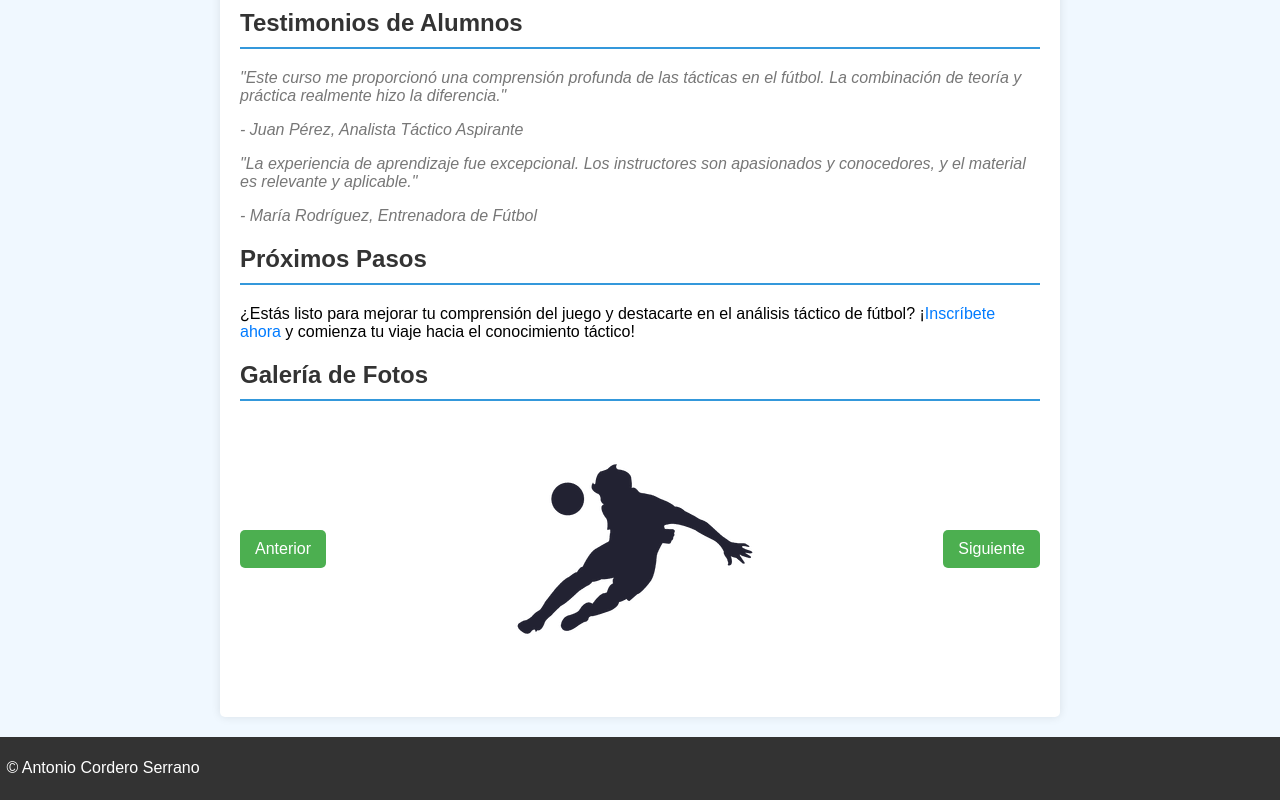
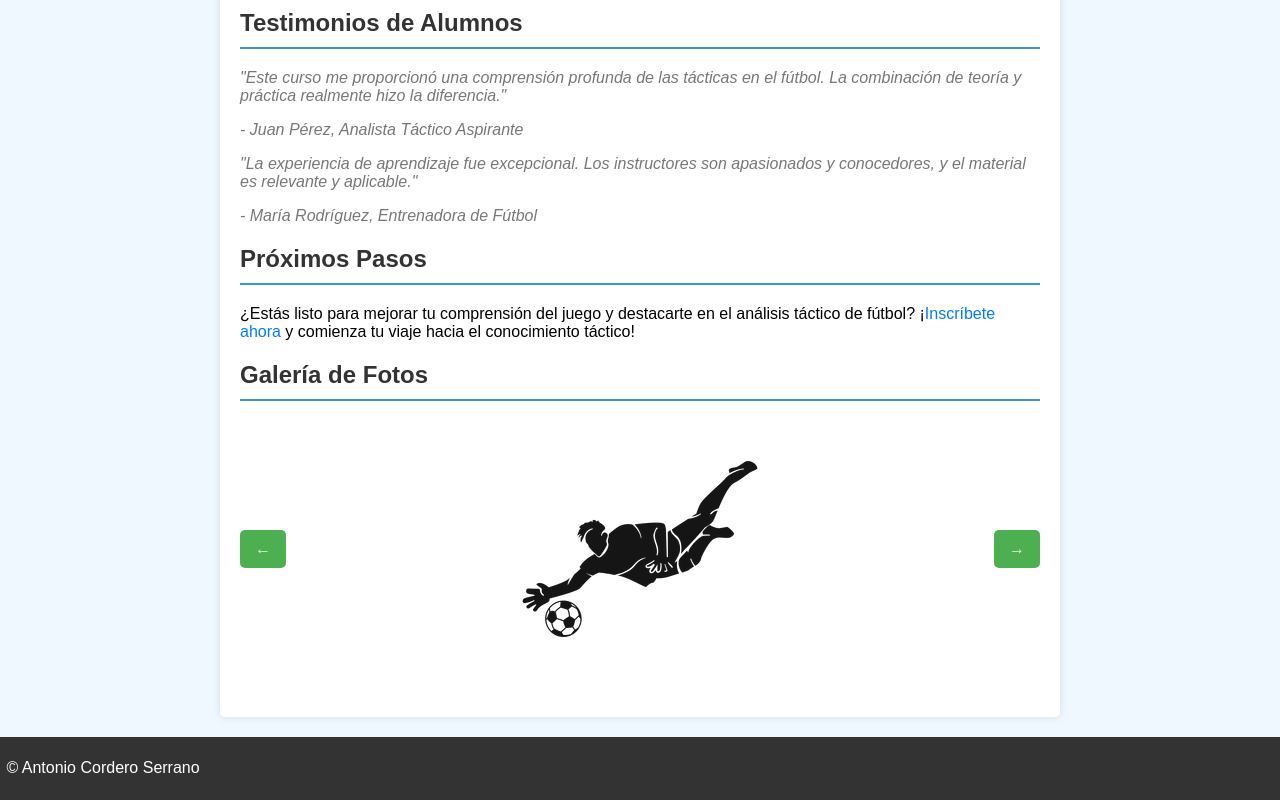
Before and after one commit to Antoniocorser/Curso-Analista-Tactico, a plain HTML site: page especificaciones.html in a window 1280 px wide. Shown: the part 1893-2693 px from the top of the page. Drawn offline with Linux system fonts and the light colour scheme.

Commit message:
Add files via upload

```diff
--- a/especificaciones.html
+++ b/especificaciones.html
@@ -173,14 +173,15 @@
         <section>
             <h2>Galería de Fotos</h2>
             <div id="galeria">
-                <button onclick="anteriorFoto()">Anterior</button>
-                <img id="imagenMostrada" src="Imagenes/foto1.png" alt="Imagen 1">
-                <button onclick="siguienteFoto()">Siguiente</button>
+                <button onclick="anteriorFoto()">←</button>
+                <img id="imagenMostrada" src="Imagenes/foto1.png" alt="Imagen">
+                <button onclick="siguienteFoto()">→</button>
             </div>
         </section>
 
         <script>
             var actual = 1;
+        var intervalo;
 
         function mostrarFoto(numero) {
             var foto = document.getElementById("imagenMostrada");
@@ -205,6 +206,15 @@
             mostrarFoto(actual);
         }
 
+        // Función para avanzar automáticamente a la siguiente foto cada 3 segundos
+        function avanzarAutomaticamente() {
+            intervalo = setInterval(function () {
+                siguienteFoto();
+            }, 1500); // Cambiar el valor (en milisegundos) según la velocidad deseada
+        }
+
+        // Iniciar el avance automático al cargar la página
+        avanzarAutomaticamente();
         </script>
     </main>
 
```
Lines whose indentation alone changed are shown as unchanged.
